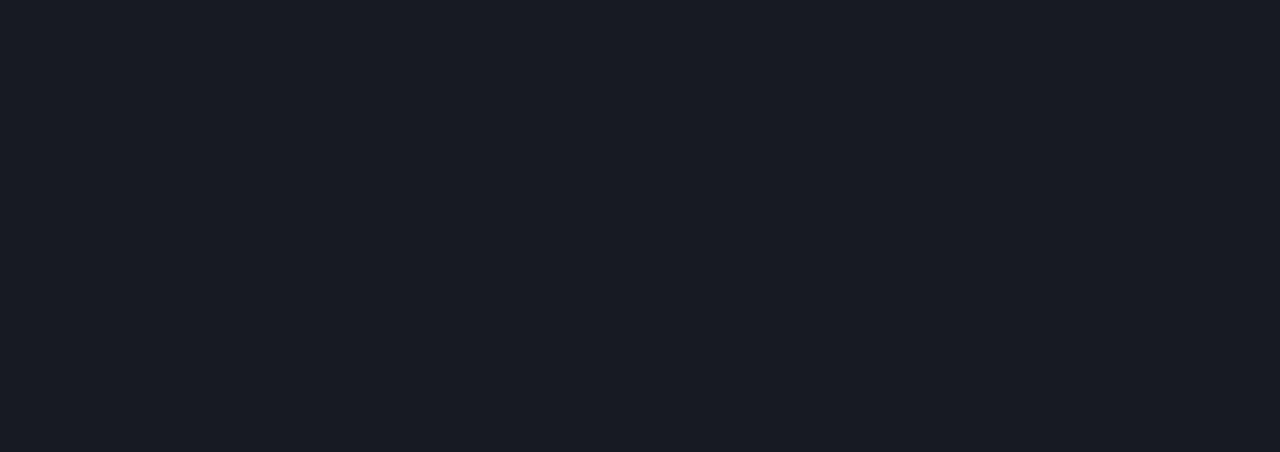
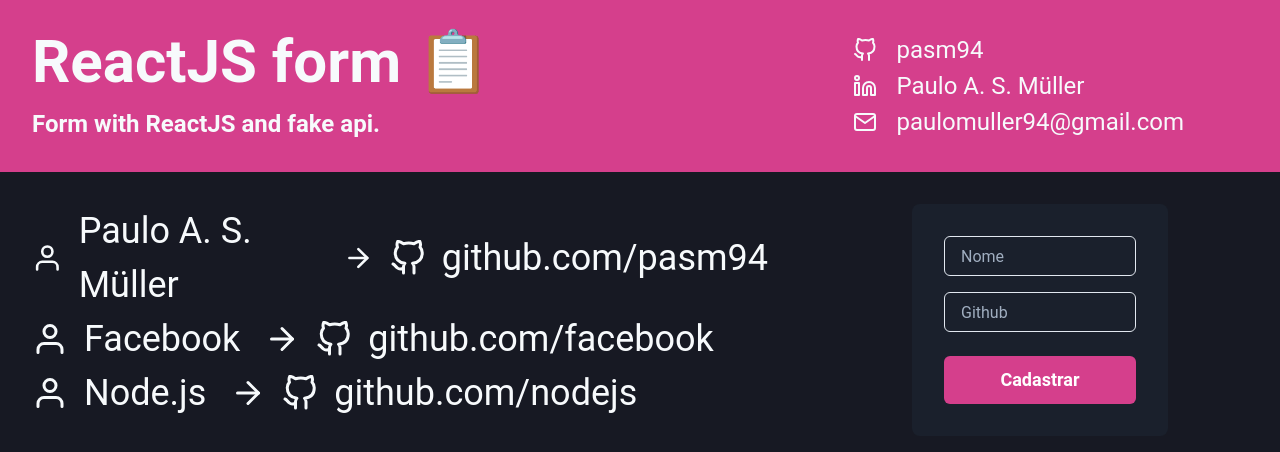
Before and after one commit to pasm94/reaction, a React (Create React App) app: page /form in a window 1280 px wide. Shown: the top 452 px of the page. Built offline with nearby package versions, Linux system fonts and the light colour scheme; data requests are answered from the project's data file.

Commit message:
Form added

```diff
--- /dev/null
+++ b/src/pages/Form/index.tsx
@@ -0,0 +1,119 @@
+import { Box, Flex, Text, Input, Spinner } from '@chakra-ui/react';
+import { FiUser, FiGithub, FiArrowRight } from 'react-icons/fi';
+import Header from '../../components/Header';
+import { Button } from '@chakra-ui/button';
+import { api } from '../../services/api';
+import React, { FormEvent, useEffect, useState } from 'react';
+
+interface User {
+  name: string;
+  github: string;
+}
+
+const Form: React.FC = () => {
+  const [users, setUsers] = useState<User[]>([]);
+  const [name, setName] = useState('');
+  const [github, setGithub] = useState('');
+  const [isLoading, setIsLoading] = useState(false);
+
+  useEffect(() => {
+    api.get('/users').then(response => setUsers(response.data));
+  }, []);
+
+  async function handleAddUser(event: FormEvent) {
+    event.preventDefault();
+    setIsLoading(true);
+
+    if (!name || !github) {
+      setIsLoading(false);
+      return;
+    }
+
+    await api.post('/users', {
+      name,
+      github,
+    });
+
+    setUsers([...users, { name, github }]);
+
+    setName('');
+    setGithub('');
+    setIsLoading(false);
+  }
+
+  return (
+    <Box>
+      <Header
+        title={'ReactJS form 📋'}
+        subtitle={'Form with ReactJS and fake api.'}
+      />
+      <Box display='flex'>
+        <Box p='8' w='50rem'>
+          <Flex flexDir='column'>
+            {users.length > 0 ? (
+              users.map(user => (
+                <Text
+                  display='flex'
+                  alignItems='center'
+                  fontSize='4xl'
+                  key={user.github}
+                >
+                  <FiUser />
+                  <Text ml='4' mr='6'>
+                    {user.name}
+                  </Text>
+                  <FiArrowRight />
+                  <Box ml='4'>
+                    <FiGithub />
+                  </Box>
+                  <Text ml='4'>{user.github}</Text>
+                </Text>
+              ))
+            ) : (
+              <Text display='flex' ml='40%' mt='20'>
+                <Spinner style={{ width: '5rem', height: '5rem' }} />
+              </Text>
+            )}
+          </Flex>
+        </Box>
+        <Box w='20rem' ml='20' p='8'>
+          <Flex
+            as='form'
+            width='100%'
+            maxWidth={360}
+            bg='gray.800'
+            p='8'
+            borderRadius={8}
+            flexDir='column'
+            onSubmit={handleAddUser}
+          >
+            <Input
+              name='name'
+              value={name}
+              onChange={event => setName(event.target.value)}
+              type='text'
+              placeholder='Nome'
+              mb='4'
+              minLength={3}
+            />
+
+            <Input
+              name='github'
+              value={github}
+              onChange={event => setGithub(event.target.value)}
+              type='text'
+              placeholder='Github'
+              minLength={1}
+            />
+
+            <Button type='submit' mt='6' colorScheme='pink' size='lg'>
+              {isLoading ? <Spinner /> : 'Cadastrar'}
+            </Button>
+          </Flex>
+        </Box>
+      </Box>
+    </Box>
+  );
+};
+
+export default Form;
--- a/src/pages/Home/index.tsx
+++ b/src/pages/Home/index.tsx
@@ -2,6 +2,7 @@ import { Image } from '@chakra-ui/image';
 import { Box, Flex, Text, Link as ChakraLink } from '@chakra-ui/layout';
 import { Link } from 'react-router-dom';
 import { FiChevronRight, FiMoon, FiSun } from 'react-icons/fi';
+import { FaWpforms } from 'react-icons/fa';
 import pokemonImg from './pokemon.svg';
 import Header from '../../components/Header';
 import { Button } from '@chakra-ui/button';
@@ -22,7 +23,7 @@ const Home: React.FC = () => {
         h='100vh'
         backgroundColor={theme === 'light' ? 'whiteAlpha.900' : ''}
       >
-        <Flex pt='8' w='100%' alignItems='center' maxW={1480} mx='auto'>
+        <Flex pt='6' w='100%' alignItems='center' maxW={1480} mx='auto'>
           <Image m='5' h='12rem' src={pokemonImg} />
           <Flex flexDir='column'>
             <ChakraLink mb='8'>
@@ -87,6 +88,21 @@ const Home: React.FC = () => {
             </Text>
           </Flex>
         </Flex>
+        <Flex
+          w='100%'
+          alignItems='center'
+          maxW={1480}
+          pl='20'
+          mt='5'
+          fontSize='8xl'
+        >
+          <FaWpforms />
+          <Link to='/form'>
+            <Text fontSize='2xl' ml='5' display='flex' alignItems='center'>
+              <FiChevronRight /> Form using a fake api with json-server.
+            </Text>
+          </Link>
+        </Flex>
       </Box>
     </Box>
   );
--- a/src/routes/index.tsx
+++ b/src/routes/index.tsx
@@ -2,6 +2,7 @@ import { Switch } from 'react-router-dom';
 import Home from '../pages/Home';
 import Pagination from '../pages/Pokemon/pagination';
 import Performance from '../pages/Pokemon/performance';
+import Form from '../pages/Form';
 import Route from './Route';
 
 const Routes: React.FC = () => (
@@ -9,6 +10,7 @@ const Routes: React.FC = () => (
     <Route path='/' exact component={Home} />
     <Route path='/pokemon/pagination' component={Pagination} />
     <Route path='/pokemon/performance' component={Performance} />
+    <Route path='/form' component={Form} />
   </Switch>
 );
 
```
Also changed, not shown: 1 other file (tests, documents, lock files or other folders).
